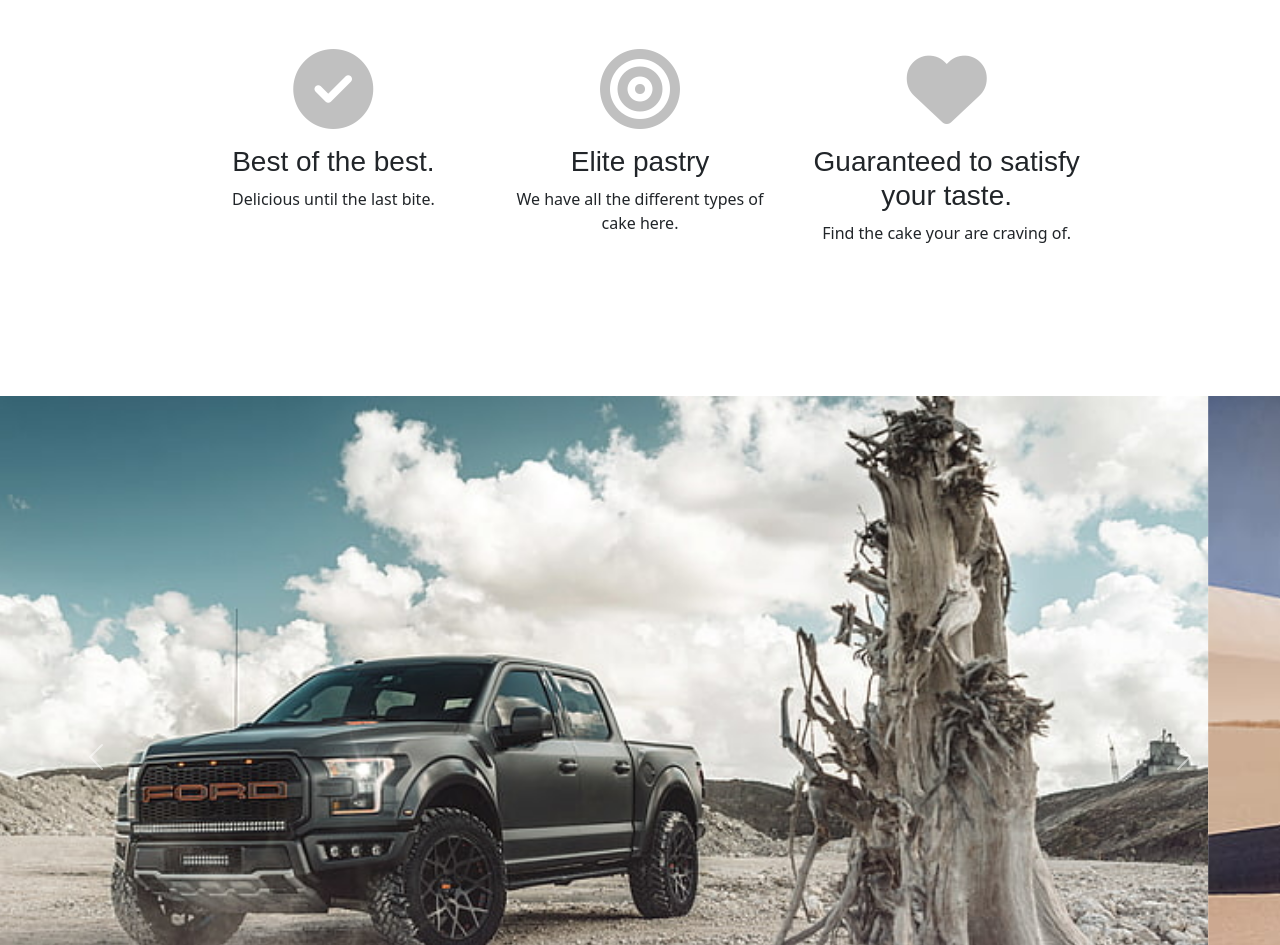
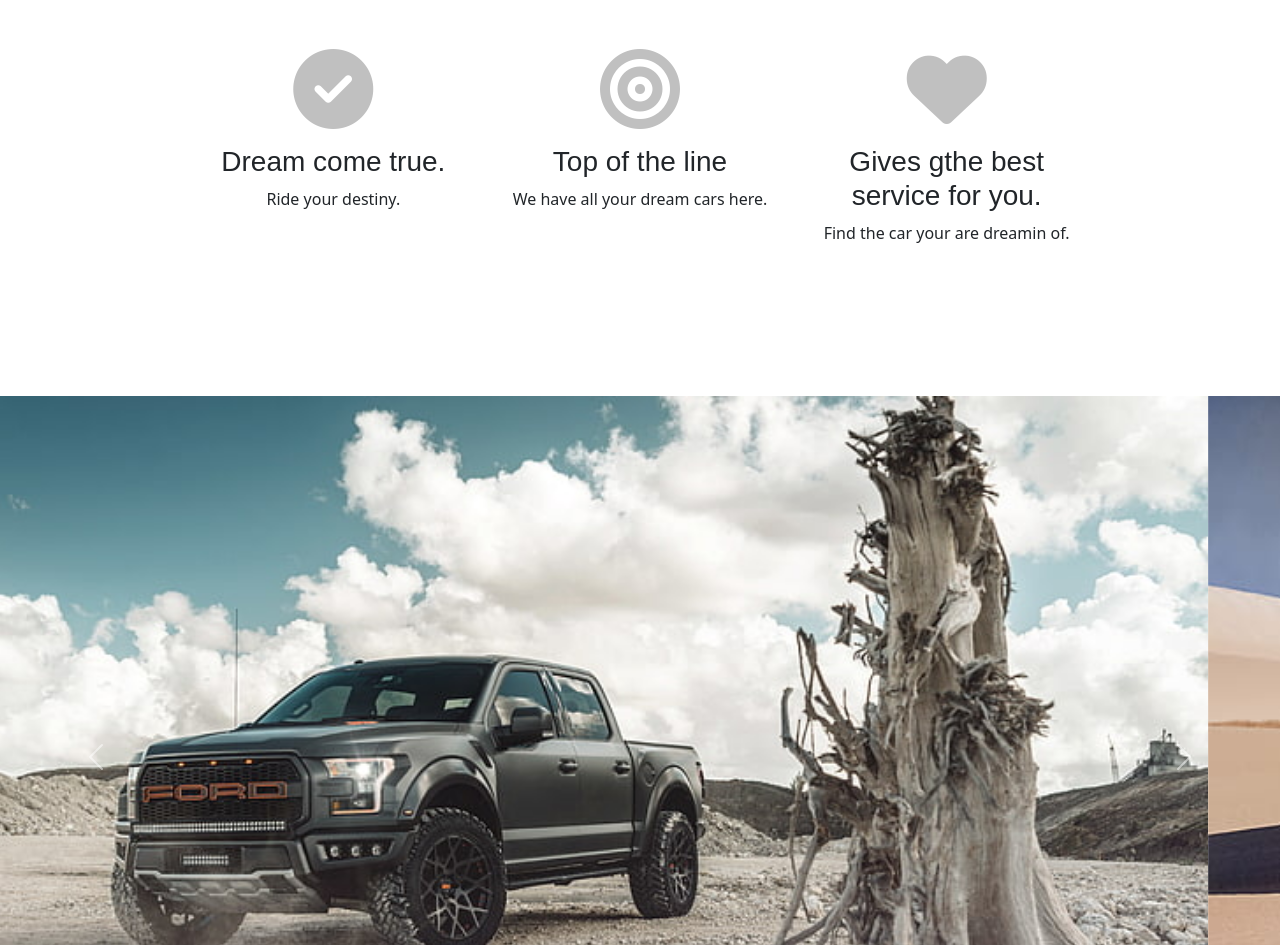
Before and after one commit to Macaronii16/Ian-Raptor, a plain HTML site: page index.html in a window 1280 px wide. Shown: the part 847-1792 px from the top of the page. Drawn offline with nearby package versions, Linux system fonts and the light colour scheme; a web font is replaced by a local one.

Commit message:
Update index.html

```diff
--- a/index.html
+++ b/index.html
@@ -89,20 +89,20 @@
     <div class="row">
       <div class="feature-box col-lg-4">
         <i class="fas fa-check-circle fa-5x icon"></i>
-        <h3>Best of the best.</h3>
-        <p>Delicious until the last bite.</p>
+        <h3>Dream come true.</h3>
+        <p>Ride your destiny.</p>
       </div>
 
       <div class=" feature-box col-lg-4">
         <i class="fas fa-bullseye fa-5x icon"></i>
-        <h3>Elite pastry</h3>
-        <p>We have all the different types of cake here.</p>
+        <h3>Top of the line</h3>
+        <p>We have all your dream cars here.</p>
       </div>
 
       <div class=" feature-box col-lg-4">
         <i class="fas fa-heart fa-5x icon"></i>
-        <h3>Guaranteed to satisfy your taste.</h3>
-        <p>Find the cake your are craving of.</p>
+        <h3>Gives gthe best service for you.</h3>
+        <p>Find the car your are dreamin of.</p>
       </div>
 
     </div>
```
